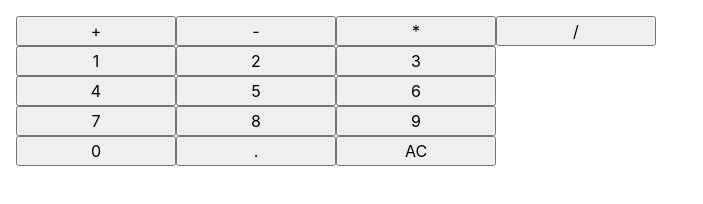
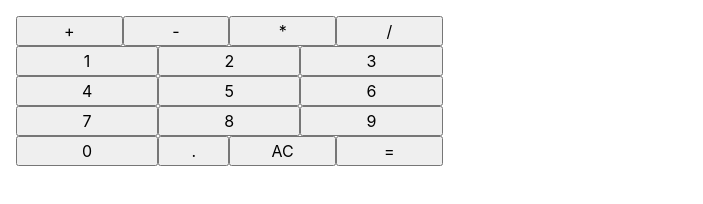
Before and after one commit to dnavejas/calculator, a plain HTML site: page index.html in a window 1280 px wide. Shown: the whole page, without its empty margins (0-703 px from the left). Drawn offline with nearby package versions, Linux system fonts and the light colour scheme.

Commit message:
add css file, added style names

```diff
--- a/index.html
+++ b/index.html
@@ -6,36 +6,41 @@
         <meta http-equiv="X-UA-Compatible" content="ie=edge">
         <title>Calculator</title>
         <link rel="stylesheet" href="https://stackpath.bootstrapcdn.com/bootstrap/4.3.1/css/bootstrap.min.css" integrity="sha384-ggOyR0iXCbMQv3Xipma34MD+dH/1fQ784/j6cY/iJTQUOhcWr7x9JvoRxT2MZw1T" crossorigin="anonymous">
+        <link rel="stylesheet" href="styles.css">
     </head>
     <body>
         <div class="container-fluid">
             <div class="row">
-                <div class="container col-6 m-3">
+                <div class="container col-4 m-3">
+                    <div class="row">
+                        <div class="col-12 values"
+                    </div>
                     <div class="row top-buttons">
                         <input class="col-3" type="button" id="btnadd" value="+"/>
                         <input class="col-3" type="button" id="btnsubtract" value="-"/>
                         <input class="col-3" type="button" id="btnmultiply" value="*"/>
                         <input class="col-3" type="button" id="btndivide" value="/"/>
                     </div>
-                    <div class="row top-buttons">
-                        <input class="col-3" type="button" id="btnone" value="1"/>
-                        <input class="col-3" type="button" id="btntwo" value="2"/>
-                        <input class="col-3" type="button" id="btnthree" value="3"/>
+                    <div class="row number-buttons">
+                        <input class="col-4" type="button" id="btnone" value="1"/>
+                        <input class="col-4" type="button" id="btntwo" value="2"/>
+                        <input class="col-4" type="button" id="btnthree" value="3"/>
                     </div>
-                    <div class="row top-buttons">
-                        <input class="col-3" type="button" id="btnfour" value="4"/>
-                        <input class="col-3" type="button" id="btnfive" value="5"/>
-                        <input class="col-3" type="button" id="btnsix" value="6"/>
+                    <div class="row number-buttons">
+                        <input class="col-4" type="button" id="btnfour" value="4"/>
+                        <input class="col-4" type="button" id="btnfive" value="5"/>
+                        <input class="col-4" type="button" id="btnsix" value="6"/>
                     </div>
-                    <div class="row top-buttons">
-                        <input class="col-3" type="button" id="btnseven" value="7"/>
-                        <input class="col-3" type="button" id="btneight" value="8"/>
-                        <input class="col-3" type="button" id="btnnine" value="9"/>
+                    <div class="row number-buttons">
+                        <input class="col-4" type="button" id="btnseven" value="7"/>
+                        <input class="col-4" type="button" id="btneight" value="8"/>
+                        <input class="col-4" type="button" id="btnnine" value="9"/>
                     </div>
-                    <div class="row top-buttons">
-                        <input class="col-3" type="button" id="btnzero" value="0"/>
-                        <input class="col-3" type="button" id="btndecimal" value="."/>
+                    <div class="row bottom-buttons">
+                        <input class="col-4" type="button" id="btnzero" value="0"/>
+                        <input class="col-2" type="button" id="btndecimal" value="."/>
                         <input class="col-3" type="button" id="btnclear" value="AC"/>
+                        <input class="col-3" type="button" id="btnenter" value="="/>
                     </div>
                 </div>
             </div>
--- /dev/null
+++ b/styles.css
@@ -0,0 +1,12 @@
+.values {
+
+}
+.top-buttons {
+
+}
+.number-buttons {
+
+}
+.bottom-buttons {
+
+}
```
